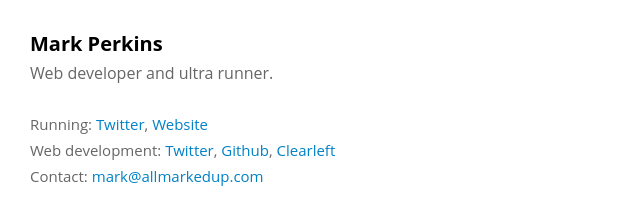
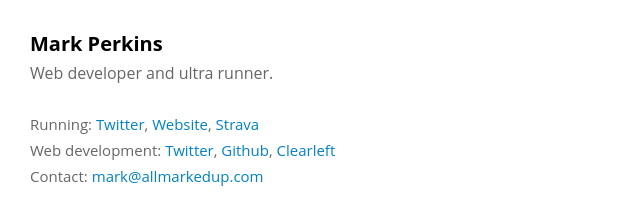
Before and after one commit to allmarkedup/allmarkedup.github.io, a plain HTML site: page index.html in a window 1280 px wide. Shown: the full height of the page, 0-640 px from the left. Drawn offline with Linux system fonts and the light colour scheme.

Commit message:
Add strava link

```diff
--- a/index.html
+++ b/index.html
@@ -27,7 +27,7 @@
 
     <p class="intro">Web developer and ultra runner.</p>
 
-    <p class="external">Running: <a href="https://twitter.com/ultraperk" rel="me">Twitter</a>, <a href="http://ultraperk.com" rel="me">Website</a></p>
+    <p class="external">Running: <a href="https://twitter.com/ultraperk" rel="me">Twitter</a>, <a href="http://ultraperk.com" rel="me">Website</a>, <a href="http://www.strava.com/athletes/ultraperk" rel="me">Strava</a></p>
 
     <p class="external">Web development: <a href="https://twitter.com/allmarkedup" rel="me">Twitter</a>, <a href="https://github.com/allmarkedup" rel="me">Github</a>, <a href="http://clearleft.com/is/mark-perkins" rel="me">Clearleft</a></p>
 
```
